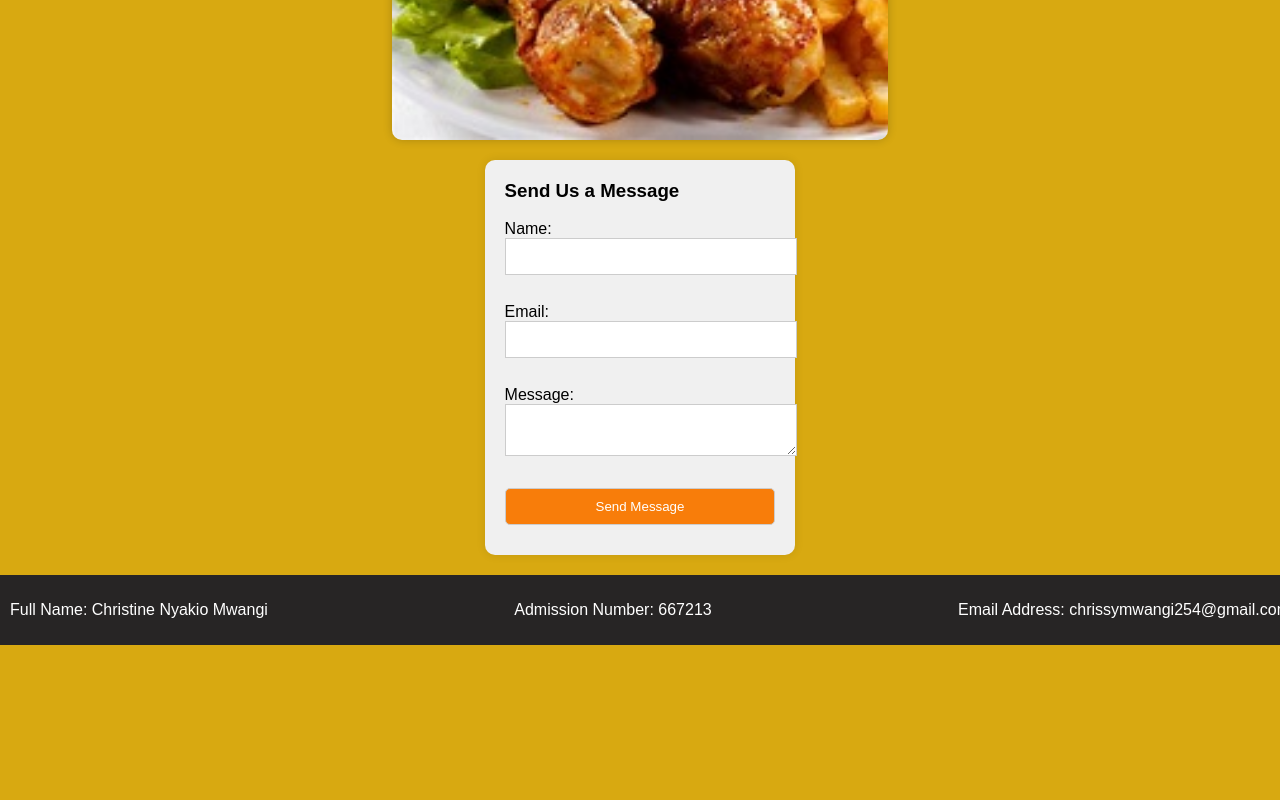
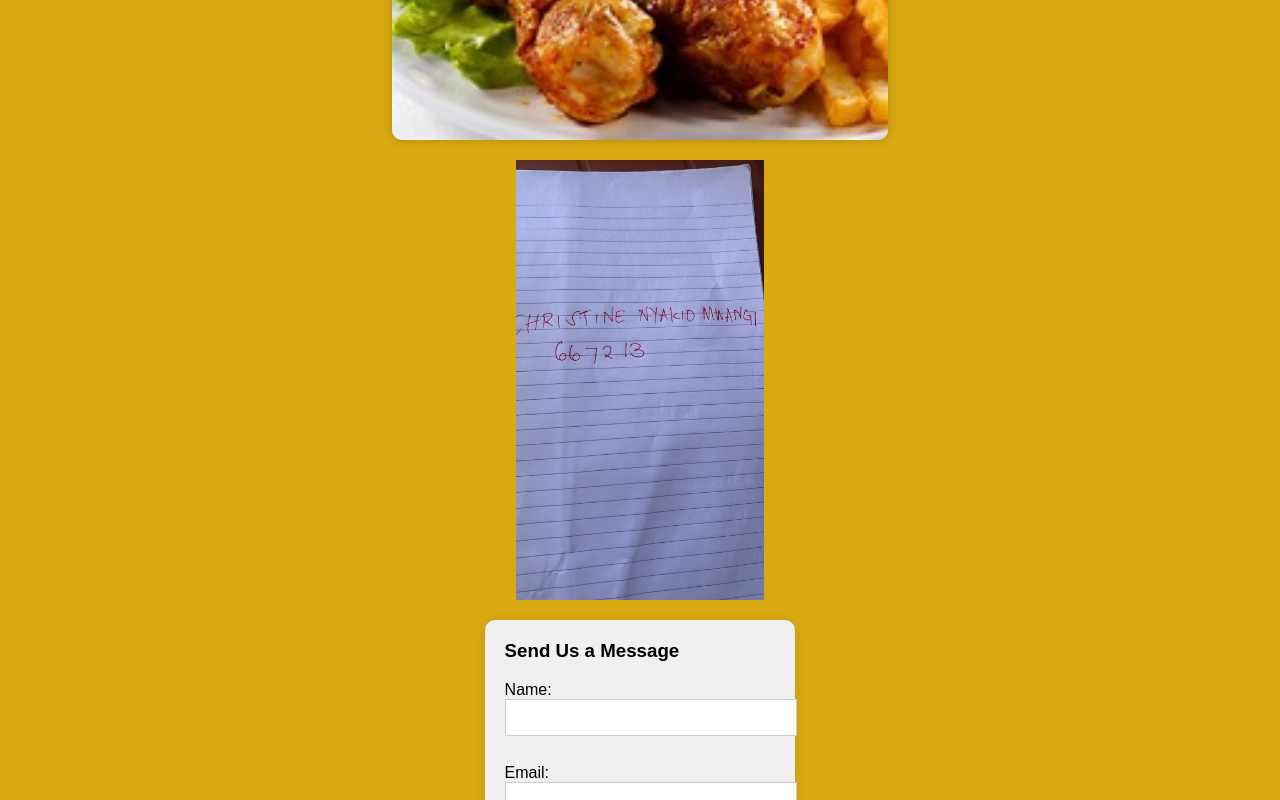
Before and after one commit to nyakiochristine/gourmetspot, a plain HTML site: page index.html in a window 1280 px wide. Shown: the part 579-1379 px from the top of the page. Before the commit the page ends 1224 px from the top, so only its background shows below. Drawn offline with Linux system fonts and the light colour scheme.

Commit message:
added an image

```diff
--- a/index.css
+++ b/index.css
@@ -65,6 +65,12 @@ nav ul li a {
     height: auto;
     border-radius: 10px;
     box-shadow: 0 0 10px rgba(0,0,0,0.2);
+    margin-bottom: 20px;
+}
+
+.my-image{
+    width: 20%;
+    height: auto;
     margin-bottom: 20px;
 }
 
--- a/index.html
+++ b/index.html
@@ -35,6 +35,8 @@
         </ul>
         <img src="delicios.jpeg" alt="Delicious Food" class="food-image">
 
+        <img src="yourname.jpg" alt="Delicious Food" class="my-image">
+
         <section class="contact-form">
             <h3>Send Us a Message</h3>
             <form>
```
